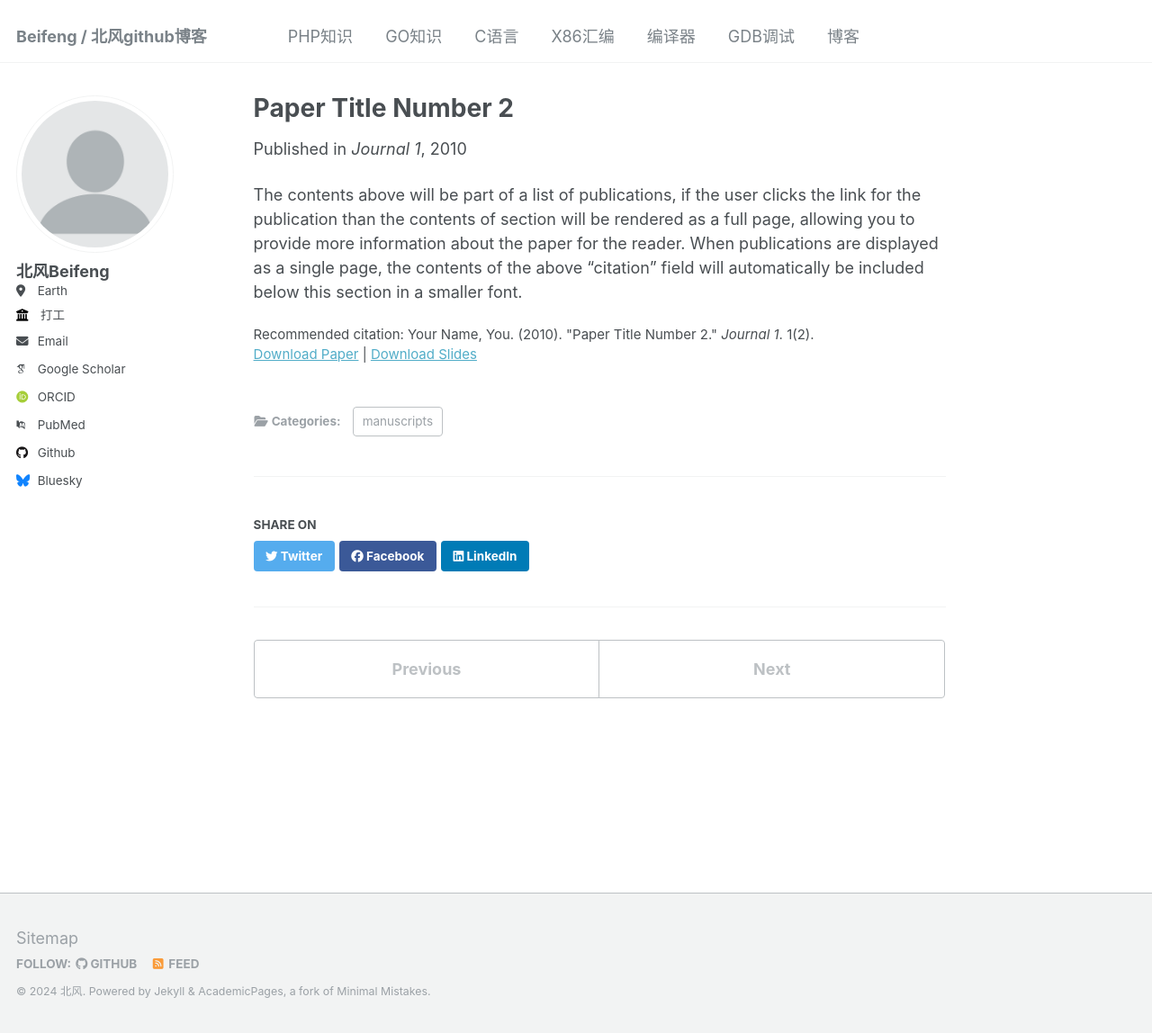
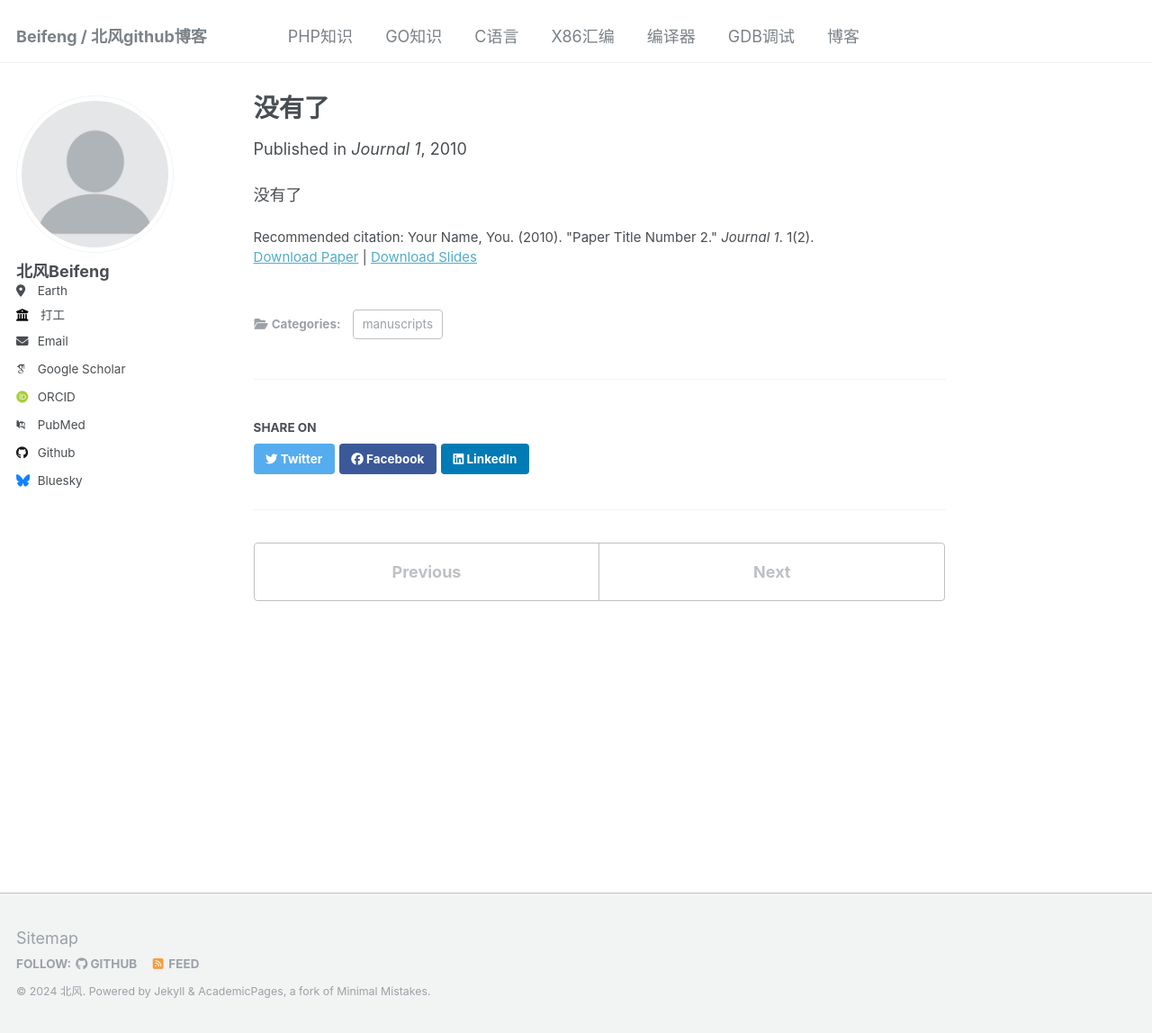
Before and after one commit to beifengisnil/beifengisnil.github.io, a Jekyll site: the page built from _publications/2010-10-01-paper-title-number-2.md, in a window 1280 px wide and 1148 px high. Shown: the whole window at 90% size. Built offline with Jekyll 4.4.1, drawn with Linux system fonts in a browser that asks for light colours; some web fonts are replaced.

Commit message:
Update 2010-10-01-paper-title-number-2.md

```diff
--- a/_publications/2010-10-01-paper-title-number-2.md
+++ b/_publications/2010-10-01-paper-title-number-2.md
@@ -1,5 +1,5 @@
 ---
-title: "Paper Title Number 2"
+title: "没有了"
 collection: publications
 category: manuscripts
 permalink: /publication/2010-10-01-paper-title-number-2
@@ -11,4 +11,4 @@ paperurl: 'http://academicpages.github.io/files/paper2.pdf'
 citation: 'Your Name, You. (2010). &quot;Paper Title Number 2.&quot; <i>Journal 1</i>. 1(2).'
 ---
 
-The contents above will be part of a list of publications, if the user clicks the link for the publication than the contents of section will be rendered as a full page, allowing you to provide more information about the paper for the reader. When publications are displayed as a single page, the contents of the above "citation" field will automatically be included below this section in a smaller font.
+没有了
```
